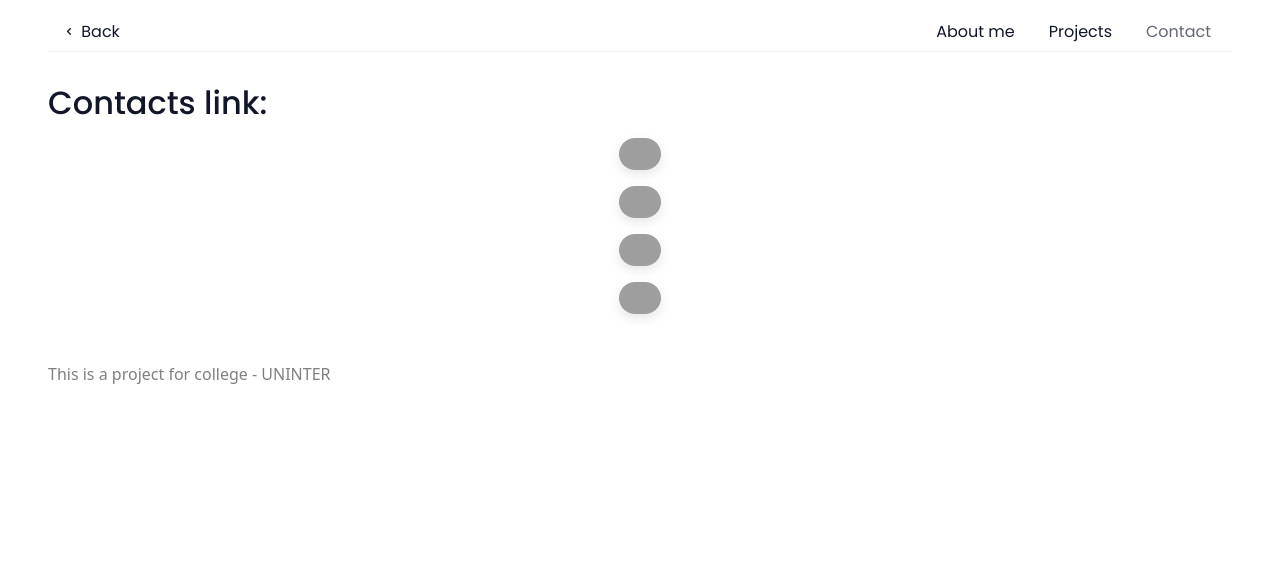
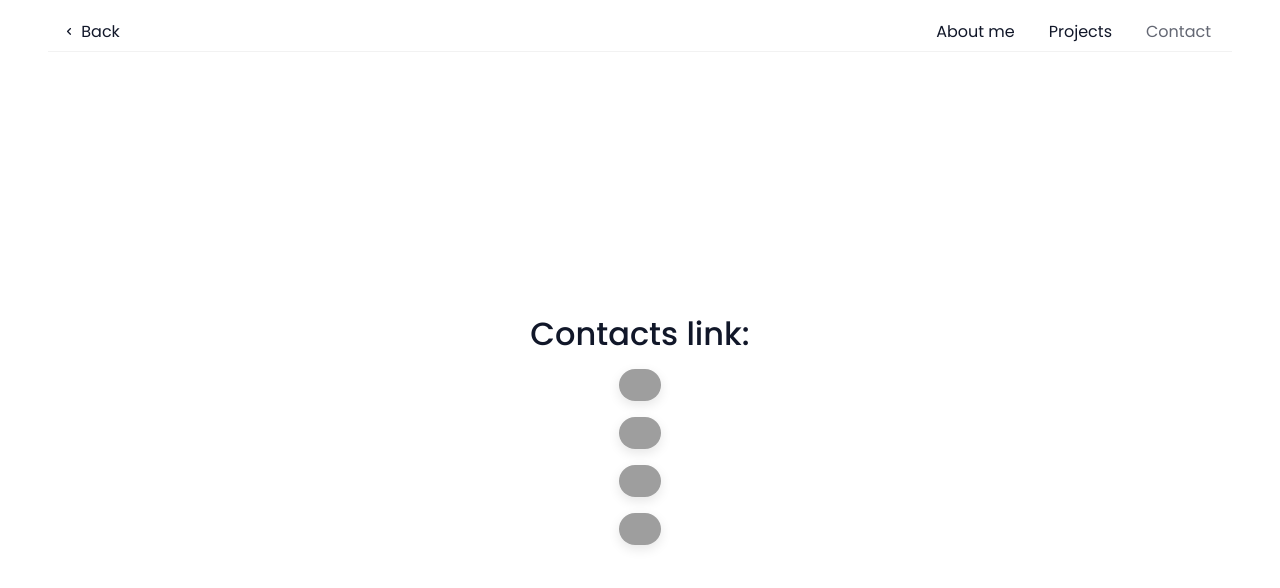
Before and after one commit to MateusRanzani/cv-mateus-ranzani, a website: page pages/contact.html in a window 1280 px wide. Drawn offline with nearby package versions, Linux system fonts and the light colour scheme; grey boxes are pictures that could not be loaded.

Commit message:
Update responsible

```diff
--- a/css/contact.css
+++ b/css/contact.css
@@ -2,11 +2,7 @@
 
 @media only screen and (max-width: 700px) {
   .footer {
-    margin: 0;
-    width: 100%;
-    color: gray !important;
-    user-select: none;
-    display: flex;
+  display: none;
 
   }
 
@@ -68,12 +64,24 @@
   }
 
   body {
+    height: 90vh;
     padding: 3rem 3rem 3rem 3rem;
     position: relative;
   }
 
   p {
     color: #111729;
+  }
+
+  .contentContainer {
+    height: calc(100vh - 100px);
+    display: flex;
+    align-items: center;
+  }
+
+  .content {
+    display: flex;
+    justify-content: center;
   }
 
   .allContacts {
@@ -107,11 +115,5 @@
     margin-bottom: 0.5rem;
   }
 
-  .footer {
-    color: gray !important;
-    user-select: none;
-    display: flex;
-    position: absolute;
-    bottom: -2rem;
-  }
+
 }
--- a/css/projects.css
+++ b/css/projects.css
@@ -94,8 +94,10 @@
 @media only screen and (min-width: 700px) {
   body {
     padding: 3rem 3rem 3rem 3rem;
+    height: 90vh;
     overflow-x: hidden;
     overflow-y: hidden;
+    position: relative;
   }
 
   p {
@@ -133,8 +135,17 @@
     background: #712cf9 !important;
     padding: 10px;
   }
+
   .card:hover {
     background: #5014c9 !important;
     padding: 20px;
   }
+
+  .footer {
+    color: gray !important;
+    user-select: none;
+    display: flex;
+    position: absolute;
+    bottom: -2rem;
+  }
 }
--- a/pages/contact.html
+++ b/pages/contact.html
@@ -57,6 +57,7 @@
 
     <div class="content">
       <div class="contentContainer">
+        <div>
         <h2 class="text_">Contacts link:</h2>
         <div class="allContacts d-flex flex-column justify-content-center" >
           <a
@@ -103,7 +104,7 @@
           /></a>
         </div>
       </div>
+      </div>
     </div>
-      <p class="footer">This is a project for college - UNINTER</p>
   </body>
 </html>
```
Also changed, not shown: pages/projects.html (+0 -2 lines).
